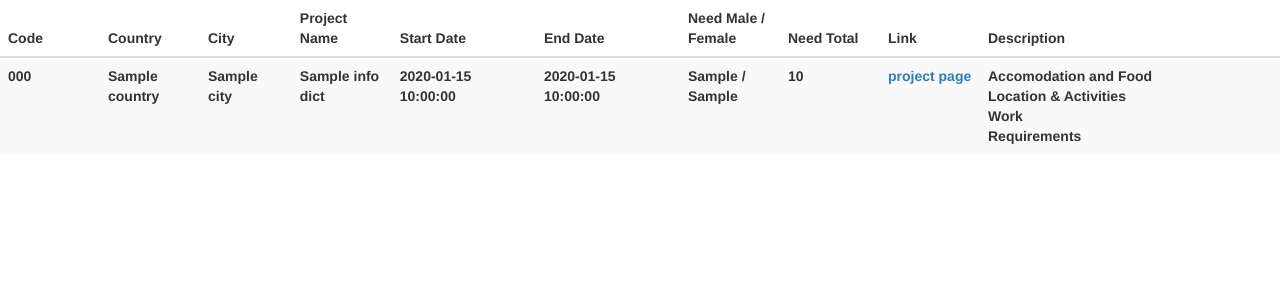
After one commit to IgorHoholko/work_camps_search, a Python web app: template app/templates/projects_page.html in a window 1280 px wide. The commit adds this page. Shown: the top 300 px of the page. Run offline with Jinja, Linux system fonts and the light colour scheme; the template is opened without the code that fills it: most values are stand-ins (such as "Sample title", 1, 10 or a date in 2020); lists and menus that the app fills with data are empty; some libraries are stand-ins or nearby versions.

Commit message:
popup update | projects_list page template

```diff
--- /dev/null
+++ b/app/templates/projects_page.html
@@ -0,0 +1,93 @@
+<!DOCTYPE html>
+<html lang="en">
+   <head>
+      <title>Bootstrap Example</title>
+      <meta charset="utf-8">
+      <meta name="viewport" content="width=device-width, initial-scale=1">
+      <link rel="stylesheet" href="https://maxcdn.bootstrapcdn.com/bootstrap/3.4.1/css/bootstrap.min.css">
+      <script src="https://ajax.googleapis.com/ajax/libs/jquery/3.5.1/jquery.min.js"></script>
+      <script src="https://maxcdn.bootstrapcdn.com/bootstrap/3.4.1/js/bootstrap.min.js"></script>
+       <style>
+           tag {
+              font-family: Consolas,"courier new";
+              color: white;
+              background-color: #4DA8DA;
+              padding: 4px;
+              margin: 3px;
+              border-radius: 3px;
+              font-size: 105%;
+            }
+       </style>
+   </head>
+   <body>
+      <div style="overflow: auto; width: 100%">
+         <table class="table table-hover table-fixed table-striped table-hover" style="width: 100%">
+            <thead>
+               <tr>
+                  <th style="width: 100px">Code</th>
+                  <th style="width: 100px">Country</th>
+                  <th style="max-width: 50px">City</th>
+                  <th style="width: 100px">Project Name</th>
+                  <th style="min-width: 100px">Start Date</th>
+                  <th style="min-width: 100px">End Date</th>
+                  <th style="width: 100px">Need Male / Female</th>
+                  <th style="width: 100px">Need Total</th>
+                  {% if any_tags == true %}
+                  <th style="width: 100px">Key Words</th>
+                  {% endif %}
+                  <th style="width: 100px">Link</th>
+                  <th style="min-width: 300px">Description</th>
+               </tr>
+            </thead>
+            <tbody>
+               {% for info_dict in info_dicts %}
+               <tr >
+                  <th >{{info_dict['Code']}}</th>
+                  <th >{{info_dict['Country']}}</th>
+                  <th >{{info_dict['City']}}</th>
+                  <th >{{info_dict['Name']}}</th>
+                  <th>{{info_dict['DateStart']}}</th>
+                  <th >{{info_dict['DateEnd']}}</th>
+                  <th >{{info_dict['NeedMale']}} / {{info_dict['NeedFemale']}}</th>
+                  <th >{{info_dict['NeedTotal']}}</th>
+                  {% if any_tags == true %}
+                  <th >
+                     {% for tag in info_dict['tags'] %}
+                     <tag>#{{tag}}</tag>
+                     {% endfor %}
+                  </th>
+                  {% endif %}
+                  <th ><a href="{{info_dict['URL']}}">project page</a></th>
+                  <th >
+                     <details>
+                        <summary style="cursor: pointer">Accomodation and Food</summary>
+                        <p style="font-size: 13px; font-weight: lighter ">
+                           {{info_dict['ACCOMODATION AND FOOD']}}
+                        </p>
+                     </details>
+                     <details>
+                        <summary style="cursor: pointer">Location & Activities</summary>
+                        <p style="font-size: 13px; font-weight: lighter">
+                           {{info_dict['LOCATION & LEISURE ACTIVITY']}}
+                        </p>
+                     </details>
+                     <details>
+                        <summary style="cursor: pointer">Work</summary>
+                        <p style="font-size: 13px; font-weight: lighter">
+                           {{info_dict['WORK']}}
+                        </p>
+                     </details>
+                     <details>
+                        <summary style="cursor: pointer">Requirements</summary>
+                        <p style="font-size: 13px; font-weight: lighter">
+                           {{info_dict['REQUIREMENTS']}}
+                        </p>
+                     </details>
+                  </th>
+               </tr>
+               {% endfor %}
+            </tbody>
+         </table>
+      </div>
+   </body>
+</html>
```
Also changed, not shown: app/templates/popup.html (+11 -11 lines).
